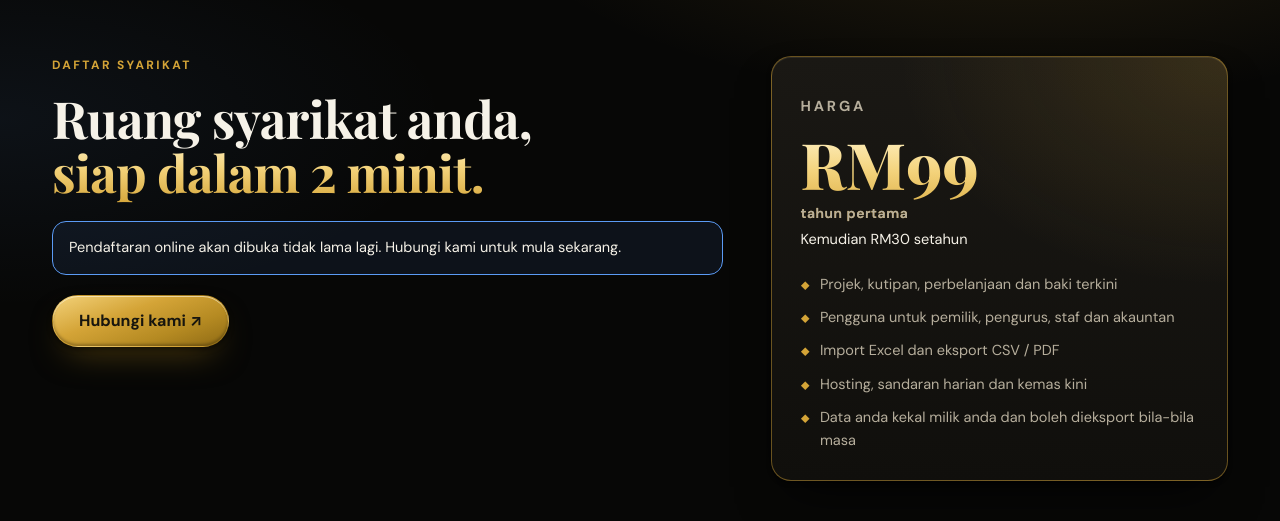
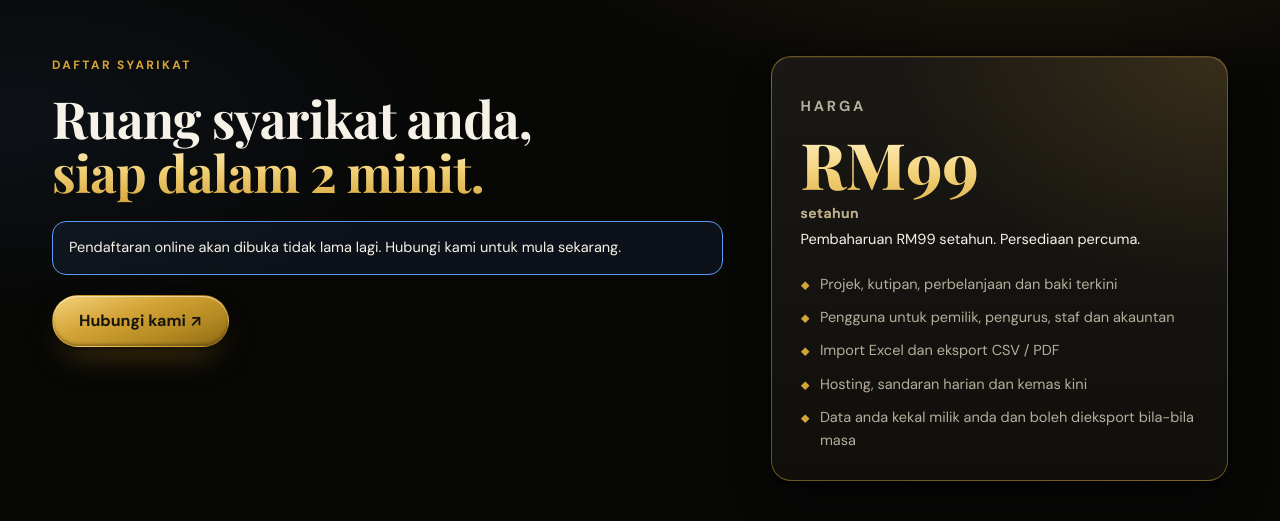
Before and after one commit to Dynopos/Projects-laravel-, a Laravel app: template resources/views/laman/daftar.blade.php in a window 1280 px wide. Shown: the part 112-633 px from the top of the page. Run offline with Laravel 12, Linux system fonts and the light colour scheme; the template is opened without the code that fills it: most values are stand-ins (such as "Sample title", 1, 10 or a date in 2020); some libraries are stand-ins or nearby versions.

Commit message:
Harga pembaharuan tahunan RM99 (sama dengan daftar)
Landing, /daftar, /terma dan FAQ kini tulis RM99 setahun.

Co-Authored-By: Claude Opus 5.5 <noreply@anthropic.com>
Claude-Session: https://claude.ai/code/session_01Th7cJkJYFku46SPuQXpdzU

```diff
--- a/config/dyno.php
+++ b/config/dyno.php
@@ -18,7 +18,7 @@ return [
     // Harga langganan dalam sen (CHIP). Daftar = persediaan + tahun pertama; pembaharuan = setiap tahun.
     'harga' => [
         'daftar' => (int) env('DYNO_HARGA_DAFTAR', 9900),
-        'pembaharuan' => (int) env('DYNO_HARGA_PEMBAHARUAN', 3000),
+        'pembaharuan' => (int) env('DYNO_HARGA_PEMBAHARUAN', 9900),
     ],
 
     // Hari selepas aktif_hingga sebelum syarikat jadi baca sahaja.
--- a/resources/views/laman/daftar.blade.php
+++ b/resources/views/laman/daftar.blade.php
@@ -3,8 +3,8 @@
   $baharu = number_format(config('dyno.harga.pembaharuan') / 100, 0);
   $domain = config('dyno.domain_utama');
 @endphp
-<x-laman.halaman title="Daftar Dyno Project OS — RM{{ $harga }} tahun pertama" laluan="/daftar"
-  description="Daftar ruang syarikat anda di Dyno Project OS. RM{{ $harga }} untuk persediaan dan tahun pertama, kemudian RM{{ $baharu }} setahun. Bayar dengan FPX atau kad.">
+<x-laman.halaman title="Daftar Dyno Project OS — RM{{ $harga }} setahun" laluan="/daftar"
+  description="Daftar ruang syarikat anda di Dyno Project OS. RM{{ $harga }} setahun termasuk persediaan, hosting dan sandaran. Bayar dengan FPX atau kad.">
   <div class="daftar">
     <section>
       <p class="kening">Daftar syarikat</p>
@@ -70,8 +70,8 @@
 
     <aside class="kad harga-kad">
       <p class="kening">Harga</p>
-      <p class="harga">RM{{ $harga }}<small>tahun pertama</small></p>
-      <p class="harga-kecil">Kemudian RM{{ $baharu }} setahun</p>
+      <p class="harga">RM{{ $harga }}<small>setahun</small></p>
+      <p class="harga-kecil">@if($harga === $baharu)Pembaharuan RM{{ $baharu }} setahun. Persediaan percuma.@else Kemudian RM{{ $baharu }} setahun @endif</p>
       <ul>
         <li>Projek, kutipan, perbelanjaan dan baki terkini</li>
         <li>Pengguna untuk pemilik, pengurus, staf dan akauntan</li>
--- a/resources/views/laman/terma.blade.php
+++ b/resources/views/laman/terma.blade.php
@@ -17,8 +17,8 @@
 
     <h2>2. Harga dan pembaharuan</h2>
     <ul>
-      <li><b>RM{{ $daftar }}</b> sekali bayar: persediaan dan langganan tahun pertama.</li>
-      <li><b>RM{{ $baharu }} setahun</b> bermula tahun kedua, dibayar dalam sistem (halaman Langganan). Pembaharuan ditambah dari tarikh tamat.</li>
+      <li><b>RM{{ $daftar }}</b> semasa mendaftar: langganan 12 bulan, termasuk persediaan.</li>
+      <li><b>RM{{ $baharu }} setahun</b> untuk pembaharuan, dibayar dalam sistem (halaman Langganan). Pembaharuan ditambah dari tarikh tamat.</li>
       <li>Peringatan dihantar 30, 7 dan 1 hari sebelum tamat. Jika tidak diperbaharui dalam {{ config('dyno.tempoh_tangguh') }} hari selepas tamat, sistem bertukar ke mod baca sahaja; data tidak dipadam dan boleh dieksport.</li>
       <li>Bayaran tidak dikembalikan kecuali Dyno menamatkan perkhidmatan tanpa kesalahan Pelanggan (pro rata). Harga pembaharuan boleh diubah dengan notis 60 hari sebelum tarikh pembaharuan.</li>
     </ul>
--- a/resources/views/livewire/urus-langganan.blade.php
+++ b/resources/views/livewire/urus-langganan.blade.php
@@ -40,7 +40,7 @@
       @foreach($sejarah as $b)
         <tr wire:key="b-{{ $b->id }}">
           <td>{{ $b->dibayar_pada->timezone($syarikat->zon_waktu)->format('d/m/Y') }}</td>
-          <td>{{ $b->jenis === 'daftar' ? 'Daftar + tahun pertama' : 'Pembaharuan 1 tahun' }}</td>
+          <td>{{ $b->jenis === 'daftar' ? 'Daftar · 12 bulan' : 'Pembaharuan 1 tahun' }}</td>
           <td>{{ $b->rujukan() }}</td>
           <td style="text-align:right">RM{{ number_format($b->amaun_sen / 100, 2) }}</td>
         </tr>
```
Also changed, not shown: CLAUDE.md (+1 -1 lines), DEPLOY.md (+2 -2 lines), resources/views/laman/utama.blade.php (+5 -5 lines), tests/Feature/LanggananTest.php (+2 -2 lines), 1 other file.
